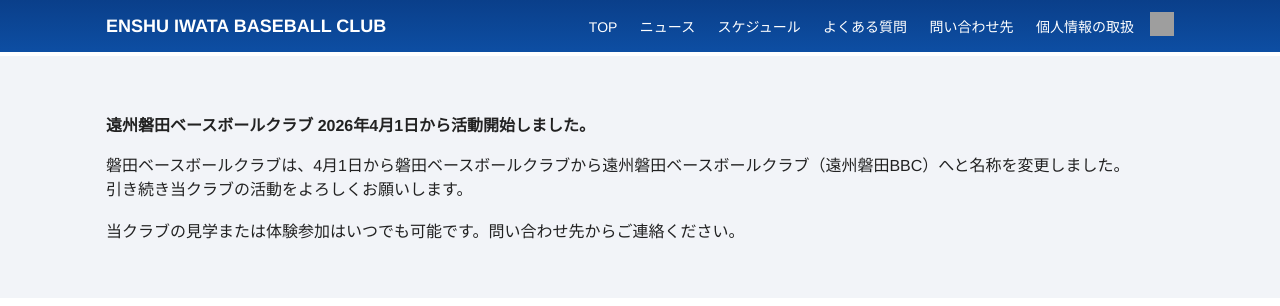
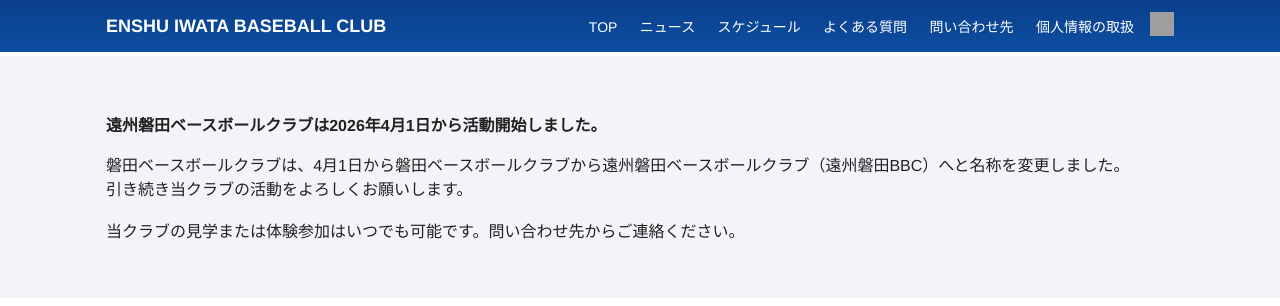
Before and after one commit to moutineigo/baseball, a Jekyll site: the page built from index.md, in a window 1280 px wide and 900 px high. Shown: the top 306 px of the window. Built offline with Jekyll 4.4.1, drawn with Linux system fonts in a browser that asks for light colours; grey boxes are pictures that could not be loaded.

Commit message:
Update home.html

```diff
--- a/_layouts/home.html
+++ b/_layouts/home.html
@@ -5,7 +5,7 @@
 <section class="hero">
   <div class="hero-inner">
 
-    <p class="hero-lead"><strong>遠州磐田ベースボールクラブ 2026年4月1日から活動開始しました。</strong></p>
+    <p class="hero-lead"><strong>遠州磐田ベースボールクラブは2026年4月1日から活動開始しました。</strong></p>
 
 <p>
   磐田ベースボールクラブは、4月1日から磐田ベースボールクラブから遠州磐田ベースボールクラブ（遠州磐田BBC）へと名称を変更しました。<BR>
```
